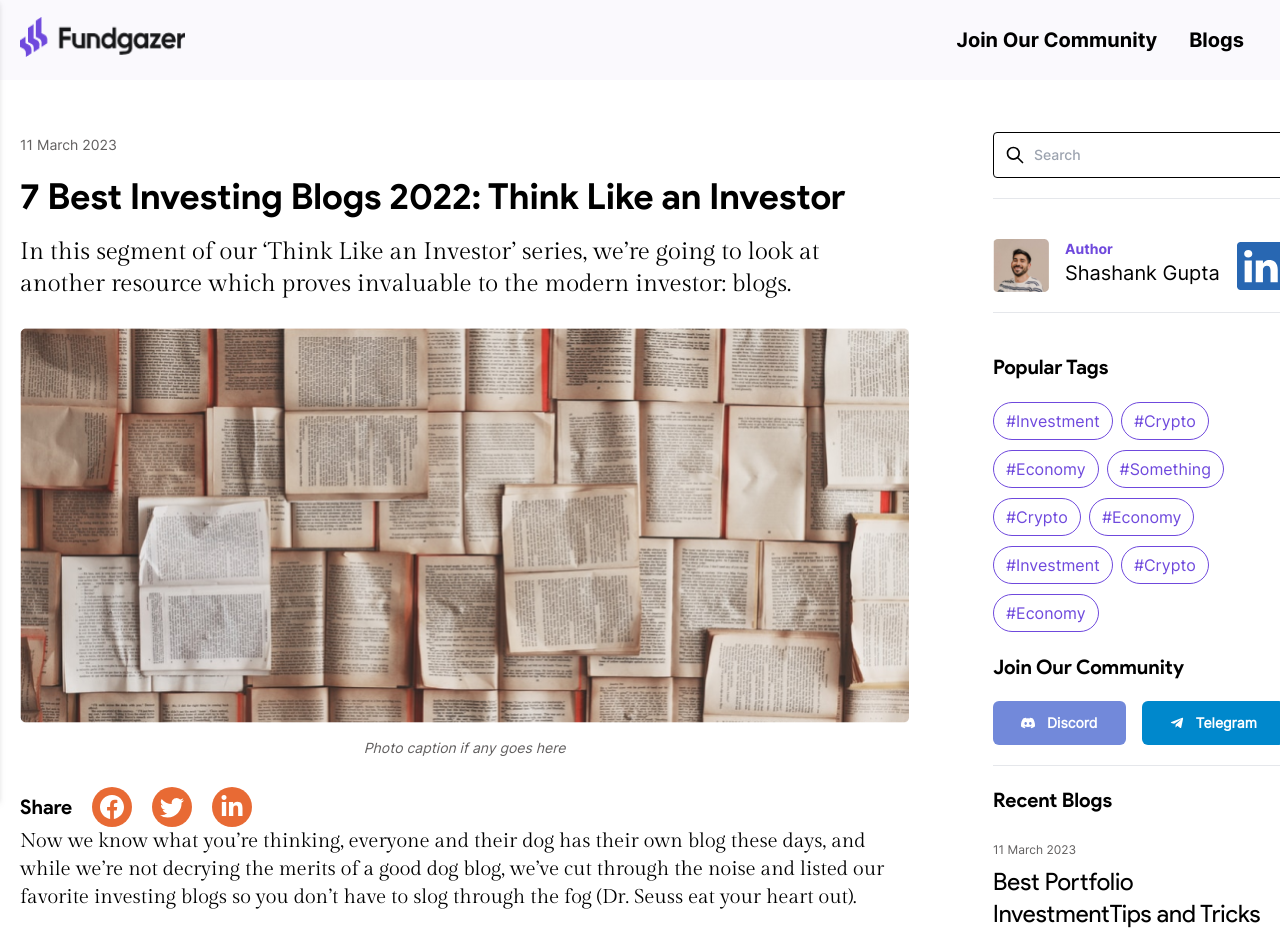
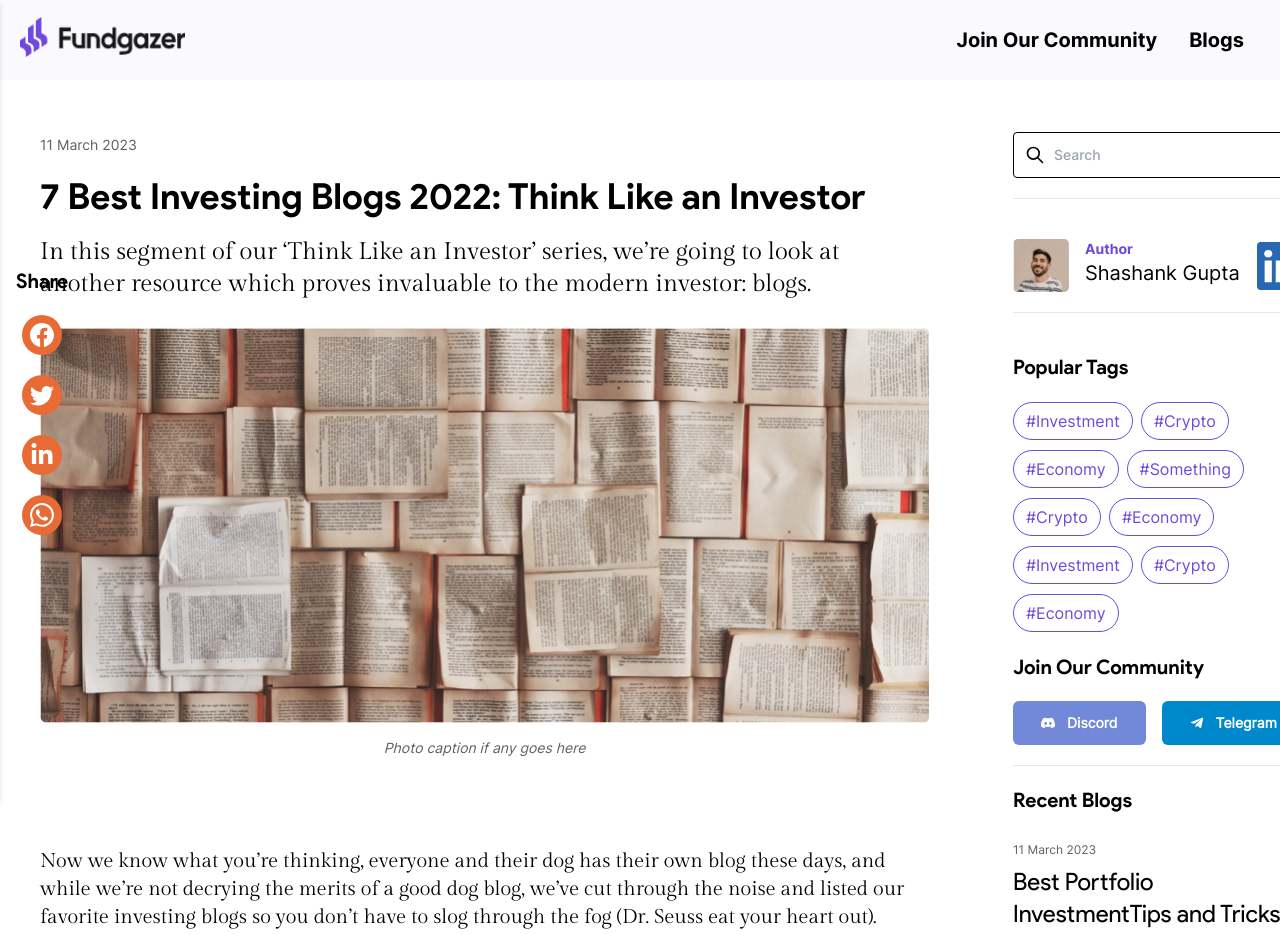
Before and after one commit to mufaqar/fundgazer, a Next.js app: page /blog/single-post in a window 1280 px wide. Shown: the top 934 px of the page. Built offline with nearby package versions, Linux system fonts and the light colour scheme.

Commit message:
single post completed

```diff
--- a/pages/blog/single-post.js
+++ b/pages/blog/single-post.js
@@ -5,7 +5,7 @@ import BlogFooter from '../components/blogFooter'
 import { FaLinkedinIn, FaRegThumbsDown, FaRegThumbsUp } from 'react-icons/fa'
 import RelatedPosts from '../components/relatedPosts'
 import Comment_Section from '../components/comment-section'
-import { BsFacebook, BsTwitter } from 'react-icons/bs'
+import { BsFacebook, BsTwitter, BsWhatsapp } from 'react-icons/bs'
 
 export default function Single_Post() {
     return (
@@ -14,7 +14,7 @@ export default function Single_Post() {
                 <div className='container mx-auto pt-28 pb-10'>
                     <div className='flex md:flex-row flex-col gap-16'>
                         {/* Posts Column Start*/}
-                        <div className='md:w-9/12 w-full p-5'>
+                        <div className='md:w-9/12 w-full p-5 md:pl-10'>
                             <div className='mb-7'>
                                 <ul className='mb-5'>
                                     <li>
@@ -31,12 +31,13 @@ export default function Single_Post() {
                                 <span className='font-interRegular text-sm font-normal italic text-skin-muted'>Photo caption if any goes here</span>
                             </div>
                             <div>
-                                <div>
-                                    <ul className='flex gap-5 items-center'>
+                                <div className='md:border-0 border border-gray-200 p-5 mb-5'>
+                                    <ul className='md:flex-col flex gap-5 items-center md:fixed left-4 top-1/3 z-40'>
                                         <li className='font-productSansBold md:text-xl text-sm font-bold text-skin-dark'>Share</li>
                                         <li className='text-2xl bg-[#E86A34] text-skin-light p-2 rounded-full'><Link href="#"><a><BsFacebook/></a></Link></li>
                                         <li className='text-2xl bg-[#E86A34] text-skin-light p-2 rounded-full'><Link href="#"><a><BsTwitter/></a></Link></li>
                                         <li className='text-2xl bg-[#E86A34] text-skin-light p-2 rounded-full'><Link href="#"><a><FaLinkedinIn/></a></Link></li>
+                                        <li className='text-2xl bg-[#E86A34] text-skin-light p-2 rounded-full'><Link href="#"><a><BsWhatsapp/></a></Link></li>
 
                                     </ul>
                                 </div>
```
Also changed, not shown: styles/globals.css (line endings or trailing spaces).
